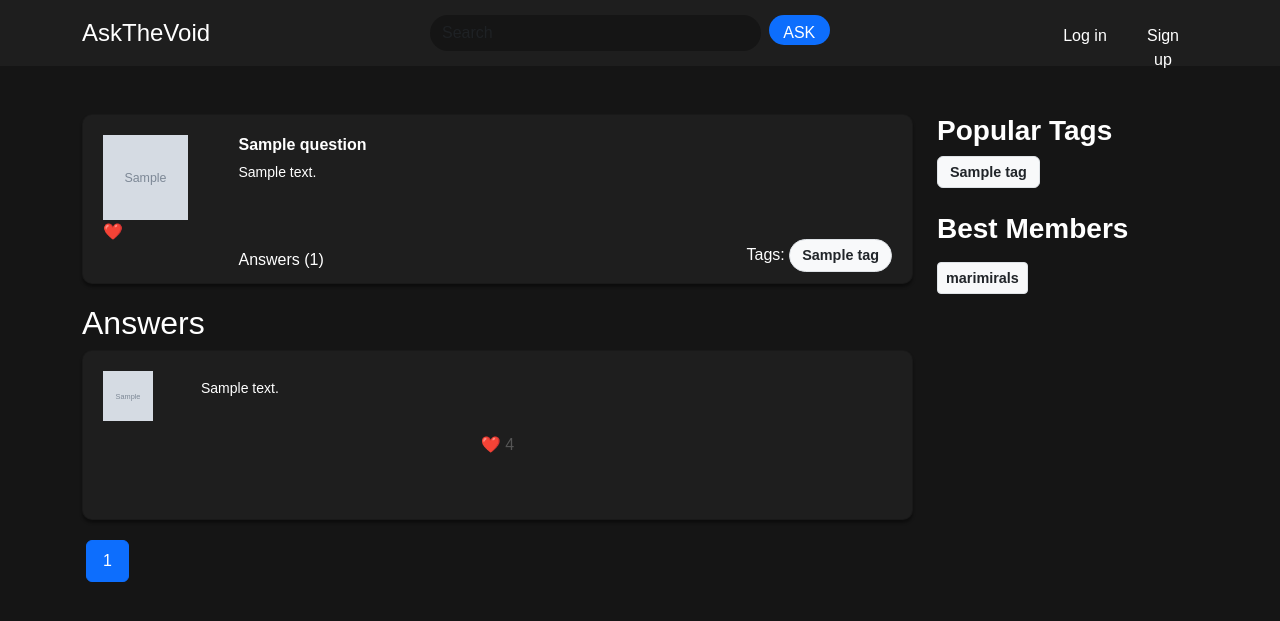
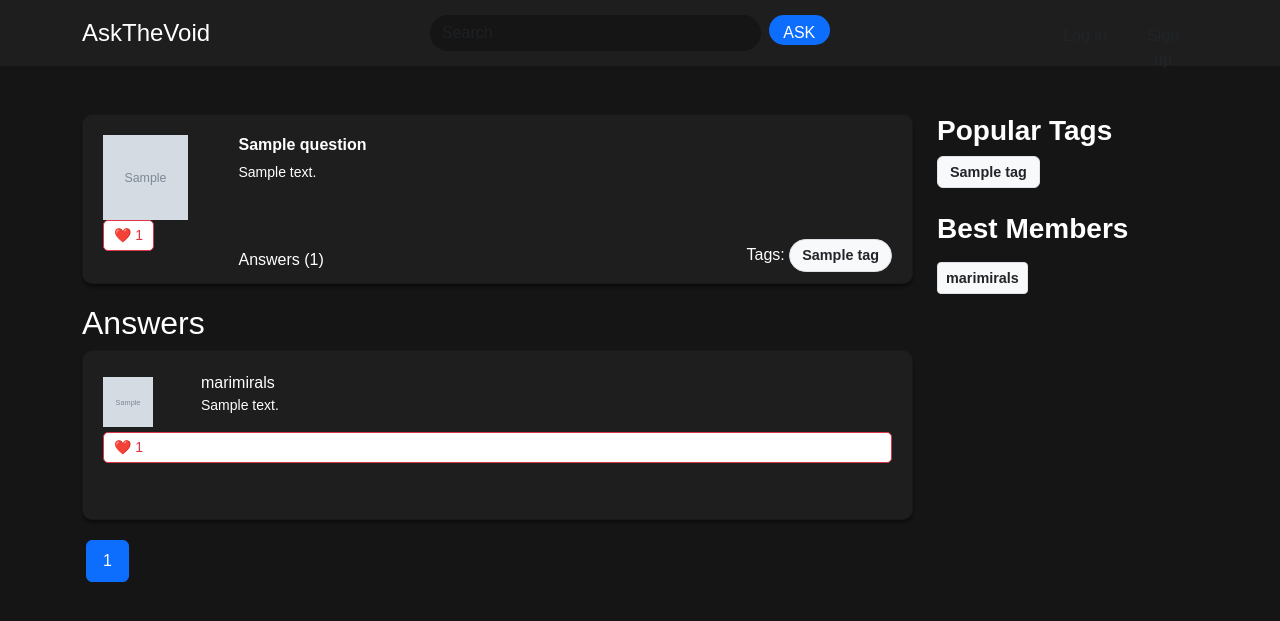
Before and after one commit to marimirals/vk_tp_web, a Django app: page /question/1 in a window 1280 px wide. Shown: the top 621 px of the page. Run offline with Django 5.2, Linux system fonts and the light colour scheme; data comes from the database, SQL or seed files in the repository; tables that the repository leaves empty hold one stand-in row (values such as "Sample post"); grey boxes marked "Sample" are stand-in pictures; some libraries are stand-ins or nearby versions.

Commit message:
task3 update

```diff
--- a/git/vk-edu-web-hw-new/app/models.py
+++ b/git/vk-edu-web-hw-new/app/models.py
@@ -75,6 +75,11 @@
     def __str__(self):
         return f"Answer to {self.question.title} by {self.author.username}"
 
+    def is_liked_by(self, user):
+        if not user.is_authenticated:
+            return False
+        return self.answerlike_set.filter(user=user).exists()
+
 
 class QuestionLike(models.Model):
     user = models.ForeignKey(User, on_delete=models.CASCADE)
--- a/git/vk-edu-web-hw-new/app/urls.py
+++ b/git/vk-edu-web-hw-new/app/urls.py
@@ -7,7 +7,8 @@
     path('hot', views.hot, name="hot"),
     path('question/<int:question_id>', views.question, name="question"),
     path('tag/<str:tag_name>/', views.tag, name='tag'),
-    path('question/<int:question_id>/like/', views.like_question, name='like_question'),
+    path('like/question/<int:question_id>/', views.like_question, name='like_question'),
+    path('like/answer/<int:answer_id>/', views.like_answer, name='like_answer'),
     path('ask/', views.ask, name='ask'),
     path('login/', views.login_view, name='login'),
     path('signup/', views.signup_view, name='signup'),
--- a/git/vk-edu-web-hw-new/app/views.py
+++ b/git/vk-edu-web-hw-new/app/views.py
@@ -9,7 +9,32 @@
 from .utils import paginate
 from django.db.models import Count
 
-# Сайдбар: популярные теги и лучшие участники
+def question_detail(request, question_id):
+    question = get_object_or_404(Question, id=question_id)
+    user = request.user
+
+    # Проверяем, лайкнул ли пользователь вопрос
+    is_liked = False
+    if user.is_authenticated:
+        is_liked = question.questionlike_set.filter(user=user).exists()
+
+    # Получаем ответы к вопросу
+    answers = question.answers.select_related('author').all()
+
+    # Для каждого ответа помечаем, лайкнул ли его пользователь
+    for answer in answers:
+        answer.is_liked = False
+        if user.is_authenticated:
+            answer.is_liked = answer.answerlike_set.filter(user=user).exists()
+
+    context = {
+        'question': question,
+        'is_liked': is_liked,
+        'page_obj': answers,  # если ты используешь пагинацию, адаптируй под неё
+    }
+    return render(request, 'question_detail.html', context)
+
+
 def get_sidebar_context():
     return {
         'popular_tags': Tag.objects.annotate(num_questions=Count('question')).order_by('-num_questions')[:10],
@@ -59,6 +84,18 @@
     }
     context.update(get_sidebar_context())
     return render(request, 'single_question.html', context)
+
+@login_required
+def like_answer(request, answer_id):
+    answer = get_object_or_404(Answer, id=answer_id)
+    like, created = AnswerLike.objects.get_or_create(
+        user=request.user,
+        answer=answer
+    )
+    if not created:
+        like.delete()
+    return redirect(request.META.get('HTTP_REFERER', 'index'))
+
 
 def tag(request, tag_name):
     questions = Question.objects.with_details().filter(tags__name=tag_name)
--- a/git/vk-edu-web-hw-new/ask_lazutkina/static/css/main.css
+++ b/git/vk-edu-web-hw-new/ask_lazutkina/static/css/main.css
@@ -30,7 +30,6 @@
     height: 30px;
     border-radius: 40px;
     border: none;
-    color: #fff;
 }
 
 .btn:hover {
@@ -73,21 +72,6 @@
 
 .card-body {
     padding: 20px;
-}
-
-.like-btn {
-    width: 64px;
-    margin-top: 20px;
-    border: none;
-    border-radius: 8px;
-    font-weight: bold;
-    cursor: pointer;
-    transition: background-color 0.3s;
-}
-
-.like-btn.liked {
-    background-color: crimson;
-    color: white;
 }
 
 .idk__what {
@@ -251,16 +235,22 @@
     color: white!important;
 }
 
-.like-button {
-    display: inline-block;
-    background-color: transparent;
-    border: none;
-    color: #555;
-    font-size: 1rem;
+.like-btn {
+    background-color: white;
+    color: #dc3545;
+    border: 1px solid #dc3545;
+    border-radius: 5px;
+    padding: 4px 10px;
+    font-size: 14px;
     cursor: pointer;
+    transition: all 0.2s ease;
+    display: inline-flex;
+    align-items: center;
+    gap: 4px;
 }
 
-.like-button.liked {
-    color: red;
+.like-btn.liked {
+    background-color: #dc3545;
+    color: white;
     font-weight: bold;
 }
--- a/git/vk-edu-web-hw-new/ask_lazutkina/templates/layouts/question.html
+++ b/git/vk-edu-web-hw-new/ask_lazutkina/templates/layouts/question.html
@@ -12,14 +12,16 @@
                         {% endif %}
                     </div>
                     {% if user.is_authenticated %}
-                        <button class="like-btn {% if question.is_liked %}liked{% endif %}"
-                                data-id="{{ question.id }}"
-                                data-type="question">
-                            ❤️ <span class="likes-count">{{ question.likes_count }}</span>
-                        </button>
+                        <form action="{% url 'like_question' question.id %}" method="post" style="display:inline;">
+                            {% csrf_token %}
+                            <button type="submit" class="like-btn {% if is_liked %}liked{% endif %}">
+                                ❤️ <span class="likes-count">{{ question.questionlike_set.count }}</span>
+
+                            </button>
+                        </form>
                     {% else %}
                         <a href="{% url 'login' %}?next={{ request.path }}" class="like-btn">
-                            ❤️ {{ question.likes_count }}
+                            ❤️ {{ question.questionlike_set.count }}
                         </a>
                     {% endif %}
                 </div>
--- a/git/vk-edu-web-hw-new/ask_lazutkina/templates/login.html
+++ b/git/vk-edu-web-hw-new/ask_lazutkina/templates/login.html
@@ -4,7 +4,7 @@
 {% block content %}
 <div class="container mt-5">
     <div class="row">
-        <section class="col-lg-8">
+        <section class="col-lg-9">
             <div class="auth-container">
                 <div class="card" style="min-height: 350px;">
                     <div class="card-body">
@@ -36,7 +36,7 @@
             </div>
         </section>
 
-        <aside class="col-lg-4">
+        <aside class="col-lg-3">
             {% include 'layouts/popular_tags.html' %}
         </aside>
     </div>
--- a/git/vk-edu-web-hw-new/ask_lazutkina/templates/signup.html
+++ b/git/vk-edu-web-hw-new/ask_lazutkina/templates/signup.html
@@ -4,7 +4,7 @@
 {% block content %}
 <div class="container mt-5">
     <div class="row">
-        <section class="col-lg-8">
+        <section class="col-lg-9">
             <div class="auth-container">
                 <div class="card" style="min-height: 600px;">
                     <div class="card-body">
@@ -49,7 +49,7 @@
             </div>
         </section>
 
-        <aside class="col-lg-4">
+        <aside class="col-lg-3">
             {% include 'layouts/popular_tags.html' %}
         </aside>
     </div>
--- a/git/vk-edu-web-hw-new/ask_lazutkina/templates/single_question.html
+++ b/git/vk-edu-web-hw-new/ask_lazutkina/templates/single_question.html
@@ -20,19 +20,27 @@
 
                             <div class="content">
                                 <div class="content__name">
-                                    <a href="#">{{ answer.user.username }}</a>
+                                    <a href="#">{{ answer.author.username }}</a>
                                 </div>
                                 <div class="content__text">
                                     <p>{{ answer.text }}</p>
                                 </div>
                             </div>
                         </div>
-                        <button class="like-button btn btn-outline-danger btn-sm mt-2"
-                                style="width: auto;"
-                                data-id="{{ answer.id }}" data-type="answer"
-                                {% if answer.is_liked %}data-liked="true"{% endif %}>
-                            ❤️ <span class="likes-count">{{ answer.rating }}</span>
-                        </button>
+
+                        {% if user.is_authenticated %}
+                            <form action="{% url 'like_answer' answer.id %}" method="post" style="display:inline;">
+                                {% csrf_token %}
+                                <button type="submit" class="like-btn {% if answer.is_liked %}liked{% endif %}">
+                                    ❤️ <span class="likes-count">{{ answer.answerlike_set.count }}</span>
+                                </button>
+                            </form>
+                        {% else %}
+                            <a href="{% url 'login' %}?next={{ request.path }}" class="like-btn">
+                                ❤️ {{ answer.answerlike_set.count }}
+                            </a>
+                        {% endif %}
+
                     </div>
                 </div>
             {% endfor %}
```
Also changed, not shown: git/vk-edu-web-hw-new/app/management/fill_db_large.py (added, +98 -0 lines).
